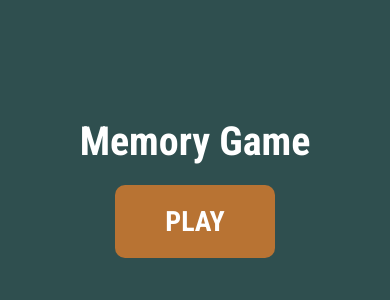
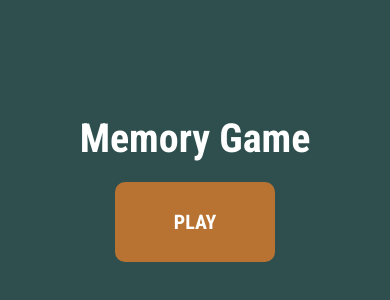
Before and after one commit to Maico-Zurbriggen/memoryGame, a React (Vite) app: page / in a window 390 px wide. Shown: the part 224-524 px from the top of the page. Built offline with nearby package versions, Linux system fonts and the light colour scheme.

Commit message:
Pagina responsive utilizando como breakpoints 480px 768px 834px 1024px 1440px

```diff
--- a/src/App.css
+++ b/src/App.css
@@ -13,12 +13,14 @@ body {
   width: 100%;
   height: 100%;
   background-color: var(--gray-background);
+  overflow: hidden;
 }
 
 main {
   flex-direction: column;
   height: 100vh;
   width: 100vh;
+  padding: 1rem;
 }
 
 dialog {
@@ -45,7 +47,7 @@ input {
 ul {
   list-style: none;
   padding: 0;
-  margin: 1rem 0;
+  margin: 0 0 1rem 0;
 }
 li {
   font-size: 2rem;
--- a/src/components/Button/Button.css
+++ b/src/components/Button/Button.css
@@ -4,6 +4,7 @@ button {
     color: var(--white);
     background-color: var(--copper);
     width: 16rem;
+    height: 8rem;
     padding: 2rem;
     margin: 2rem;
     border-radius: 1rem;
@@ -13,3 +14,9 @@ button:hover {
     background-color: var(--light-copper);
     cursor: pointer;
 }
+@media(max-width: 480px) {
+    button {
+        font-size: 2rem;
+        padding: 1rem;
+    }
+}
--- a/src/components/EndScreen/EndScreen.css
+++ b/src/components/EndScreen/EndScreen.css
@@ -14,3 +14,8 @@
   height: 2.5rem;
   margin: 0 .1rem;
 }
+@media(max-width: 480px) {
+    .points-indicator {
+      width: 2rem;
+    }
+}
--- a/src/components/EndScreen/EndScreen.jsx
+++ b/src/components/EndScreen/EndScreen.jsx
@@ -8,6 +8,7 @@ const EndScreen = ({ players, winner, restartPanel, restartAll }) => {
       <h2>End Of The Game</h2>
       <h3>{winner}</h3>
       <ResultsTable players={players} />
+      <div className="flex-center">
         <Button
           text="Play Again"
           onClick={restartPanel}
@@ -18,6 +19,7 @@ const EndScreen = ({ players, winner, restartPanel, restartAll }) => {
           onClick={restartAll}
           id="restartAllButton"
         />
+      </div>
     </>
   );
 };
--- a/src/components/Panel/Panel.css
+++ b/src/components/Panel/Panel.css
@@ -44,3 +44,11 @@
 .card .visible {
     opacity: 1;
 }
+@media(max-width: 768px) {
+    .card {
+        height: 5rem;
+    }
+    .card p {
+        font-size: 3rem;
+    }
+}
```
Also changed, not shown: 3 other files (tests, documents, lock files or other folders). Lines whose indentation alone changed are shown as unchanged.
